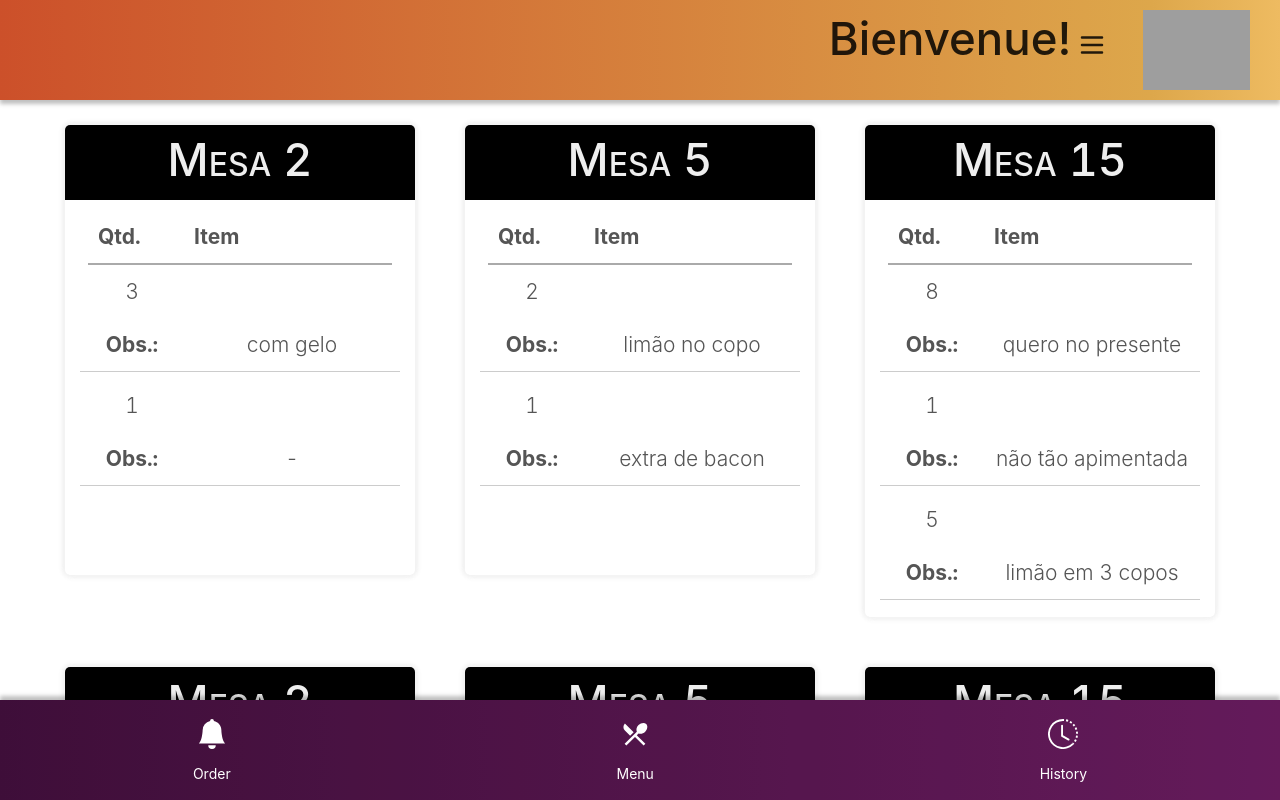
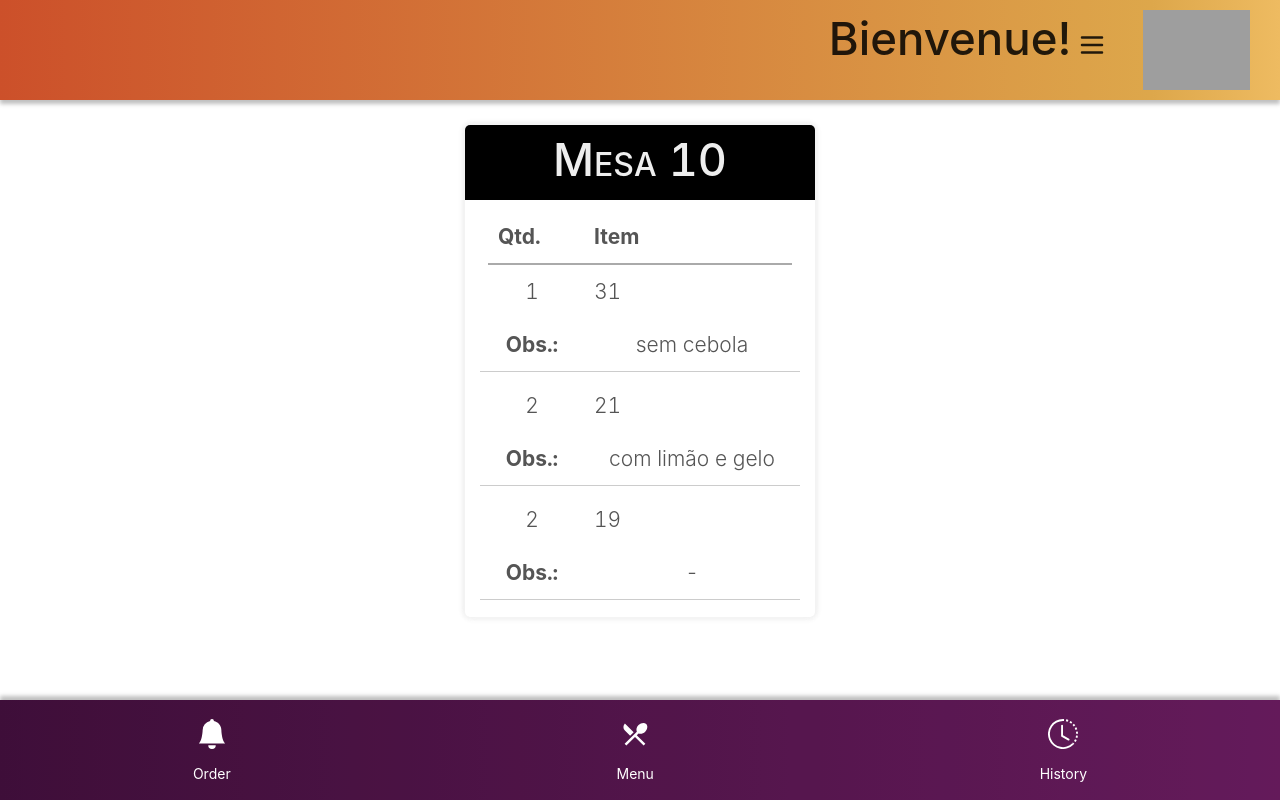
Before and after one commit to gabriel-andrian/restaurante-carinha, a React (Create React App) app: page /kitchen in a window 1280 px wide. Built offline with nearby package versions, Linux system fonts and the light colour scheme; no server answers; grey boxes are pictures that could not be loaded.

Commit message:
refactor: deconstruction of items at 'list' on ListToKitchen and rewrited const used as example

```diff
--- a/src/components/list-to-kitchen/index.tsx
+++ b/src/components/list-to-kitchen/index.tsx
@@ -15,8 +15,8 @@ const ListToKitchen = ({ table, list }: IListToKitchenProps) => {
       <OrderContent>
         <QuantityTitle>Qtd.</QuantityTitle>
         <ItemTitle>Item</ItemTitle>
-        {list.map(({ amount, name, note }) => {
-          return <AtKitchenCard amount={amount} name={name} note={note} />;
+        {list.map(({ amount, itemId, note }, key) => {
+          return <AtKitchenCard amount={amount} itemId={itemId} note={note} key={key} />;
         })}
       </OrderContent>
     </Wrapper>
--- a/src/pages/kitchen-page/index.tsx
+++ b/src/pages/kitchen-page/index.tsx
@@ -5,188 +5,31 @@ import { ListToKitchen } from '../../components';
 
 const kitchen = [
   {
-    table: 2,
+    table: 10,
     orders: [
       {
-        amount: 3,
-        name: 'Coca',
-        note: 'com gelo',
+        amount: 1,
+        itemId: 31,
+        note: 'sem cebola',
       },
       {
-        amount: 1,
-        name: 'carne',
+        amount: 2,
+        itemId: 21,
+        note: 'com limão e gelo',
+      },
+      {
+        amount: 2,
+        itemId: 19,
         note: '',
       },
     ],
-    id: 2,
-  },
-  {
-    table: 5,
-    orders: [
-      {
-        amount: 2,
-        name: 'Coca',
-        note: 'limão no copo',
-      },
-      {
-        amount: 1,
-        name: 'porção de fritas',
-        note: 'extra de bacon',
-      },
-    ],
-    id: 2,
-  },
-  {
-    table: 15,
-    orders: [
-      {
-        amount: 8,
-        name: 'Hambúrguer do futuro',
-        note: 'quero no presente',
-      },
-      {
-        amount: 1,
-        name: 'Buffalo Wings',
-        note: 'não tão apimentada',
-      },
-      {
-        amount: 5,
-        name: 'Coca',
-        note: 'limão em 3 copos',
-      },
-    ],
-    id: 2,
-  },
-  {
-    table: 2,
-    orders: [
-      {
-        amount: 3,
-        name: 'Coca',
-        note: 'com gelo',
-      },
-      {
-        amount: 1,
-        name: 'carne',
-        note: '',
-      },
-    ],
-    id: 2,
-  },
-  {
-    table: 5,
-    orders: [
-      {
-        amount: 2,
-        name: 'Coca',
-        note: 'limão no copo',
-      },
-      {
-        amount: 1,
-        name: 'porção de fritas',
-        note: 'extra de bacon',
-      },
-    ],
-    id: 2,
-  },
-  {
-    table: 15,
-    orders: [
-      {
-        amount: 8,
-        name: 'Hambúrguer do futuro',
-        note: 'quero no presente',
-      },
-      {
-        amount: 1,
-        name: 'Buffalo Wings',
-        note: 'não tão apimentada',
-      },
-      {
-        amount: 5,
-        name: 'Coca',
-        note: 'limão em 3 copos',
-      },
-    ],
-    id: 2,
-  },
-  {
-    table: 2,
-    orders: [
-      {
-        amount: 3,
-        name: 'Coca',
-        note: 'com gelo',
-      },
-      {
-        amount: 1,
-        name: 'carne',
-        note: '',
-      },
-      {
-        amount: 3,
-        name: 'Coca',
-        note: 'com gelo',
-      },
-      {
-        amount: 1,
-        name: 'carne',
-        note: '',
-      },
-      {
-        amount: 3,
-        name: 'Coca',
-        note: 'com gelo',
-      },
-      {
-        amount: 1,
-        name: 'carne',
-        note: '',
-      },
-    ],
-    id: 2,
-  },
-  {
-    table: 5,
-    orders: [
-      {
-        amount: 2,
-        name: 'Coca',
-        note: 'limão no copo',
-      },
-      {
-        amount: 1,
-        name: 'porção de fritas',
-        note: 'extra de bacon',
-      },
-    ],
-    id: 2,
-  },
-  {
-    table: 15,
-    orders: [
-      {
-        amount: 8,
-        name: 'Hambúrguer do futuro',
-        note: 'quero no presente',
-      },
-      {
-        amount: 1,
-        name: 'Buffalo Wings',
-        note: 'não tão apimentada',
-      },
-      {
-        amount: 5,
-        name: 'Coca',
-        note: 'limão em 3 copos',
-      },
-    ],
-    id: 2,
   },
 ];
 
 const KitchenPage = () => {
-  return kitchen.map(({ table, orders }) => <ListToKitchen table={table} list={orders} />);
+  return kitchen.map(({ table, orders }, key) => (
+    <ListToKitchen table={table} list={orders} key={key} />
+  ));
 };
 
 export default KitchenPage;
```
